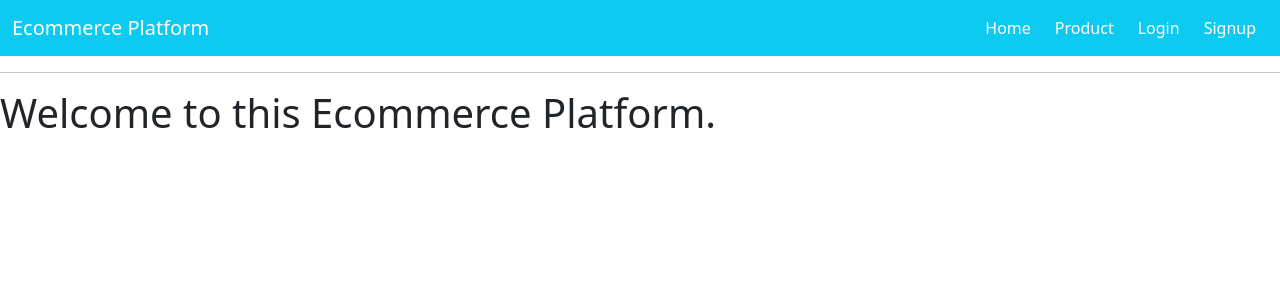
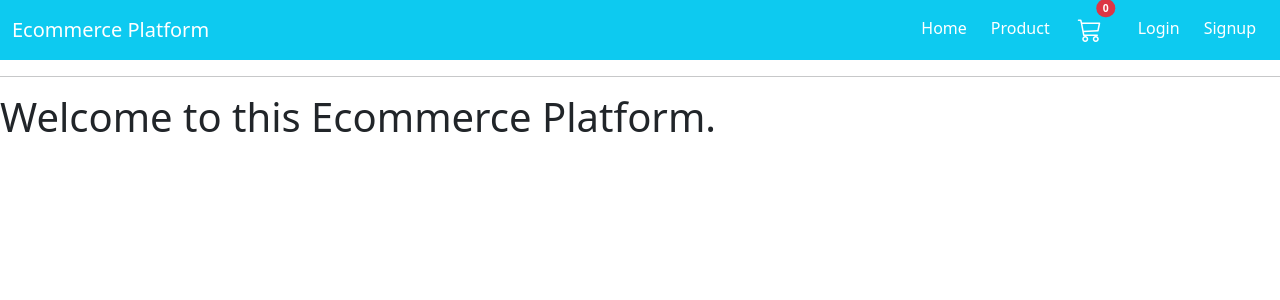
Before and after one commit to adan-shahid/ecommerce_website, a Django app: template templates/index.html in a window 1280 px wide. Shown: the top 300 px of the page. Run offline with Django 3.2, Linux system fonts and the light colour scheme; the template is opened without the code that fills it, so the values that code supplies are empty; some libraries are stand-ins or nearby versions.

Commit message:
added cart button

```diff
--- a/templates/base.html
+++ b/templates/base.html
@@ -5,6 +5,7 @@
     <meta name="viewport" content="width=device-width, initial-scale=1.0">
     <title>Ecommerce</title>
         <link href="https://cdn.jsdelivr.net/npm/bootstrap@5.3.8/dist/css/bootstrap.min.css" rel="stylesheet" integrity="sha384-sRIl4kxILFvY47J16cr9ZwB07vP4J8+LH7qKQnuqkuIAvNWLzeN8tE5YBujZqJLB" crossorigin="anonymous">
+        <link rel="stylesheet" href="https://cdn.jsdelivr.net/npm/bootstrap-icons@1.11.3/font/bootstrap-icons.min.css">
 </head>
 <body>
 
--- a/templates/navbar.html
+++ b/templates/navbar.html
@@ -11,8 +11,22 @@
                 <a class="nav-link text-white" href="{% url 'index' %}"><i class="fas fa-envelope mx-1"></i> Home</a>
             </li>
             <li class="nav-item me-3 me-lg-0">
-                <a class="nav-link text-white" href="#"><i class="fas fa-cog mx-1"></i> Product</a>
+                <a class="nav-link text-white" href="{% url 'product' %}"><i class="fas fa-cog mx-1"></i> Product</a>
             </li>
+
+
+            <li class="nav-item mx-3">
+        <a class="nav-link position-relative text-white p-1" href="#">
+            <i class="bi bi-cart3 fs-4"></i>
+            <span class="position-absolute top-0 start-100 translate-middle badge rounded-pill bg-danger" style="font-size: 0.65rem;">
+                {{ cart_items_count|default:0 }}
+                <span class="visually-hidden">items in cart</span>
+            </span>
+        </a>
+    </li>
+
+
+
             {% if user.is_authenticated %}
             <li class="nav-item dropdown">
                 <a data-mdb-dropdown-init class="nav-link dropdown-toggle text-white" href="#" id="navbarDropdown" role="button"
```
